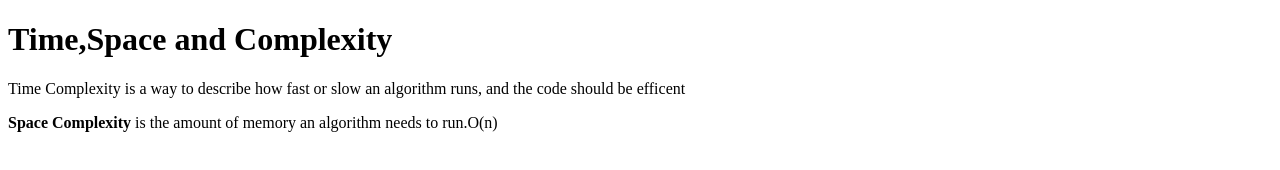
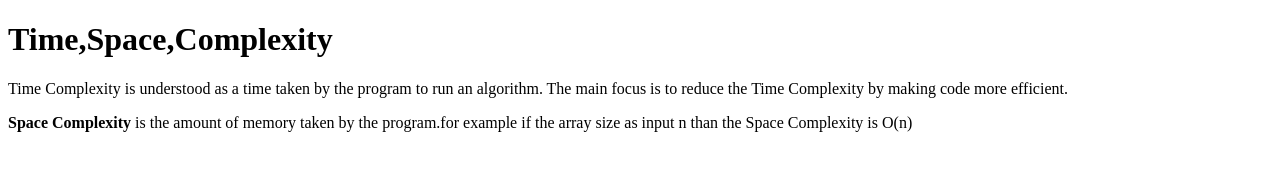
Before and after one commit to acciojob/time-and-space-complexity-Akash01717, a website: page main.html in a window 1280 px wide. Drawn offline with Linux system fonts and the light colour scheme.

Commit message:
created a submission

```diff
--- a/main.html
+++ b/main.html
@@ -8,9 +8,9 @@
 
 <body>
 	<!-- the entire body must be written by student -->
-	<h1>Time,Space and Complexity</h1>
-	<p>Time Complexity is a way to describe how fast or slow an algorithm runs, and the code should be efficent</p>
-	<p><b>Space Complexity</b> is the amount of memory an algorithm needs to run.O(n) </p>
+	<h1>Time,Space,Complexity</h1>
+	<p>Time Complexity is understood as a time taken by the program to run an algorithm. The main focus is to reduce the Time Complexity by making code more efficient.</p>
+	<p><b>Space Complexity</b> is the amount of memory taken by the program.for example if the array size as input n than the Space Complexity is O(n) </p>
     <script type="text/javascript" src="./script.js">
 </script>
 
```
